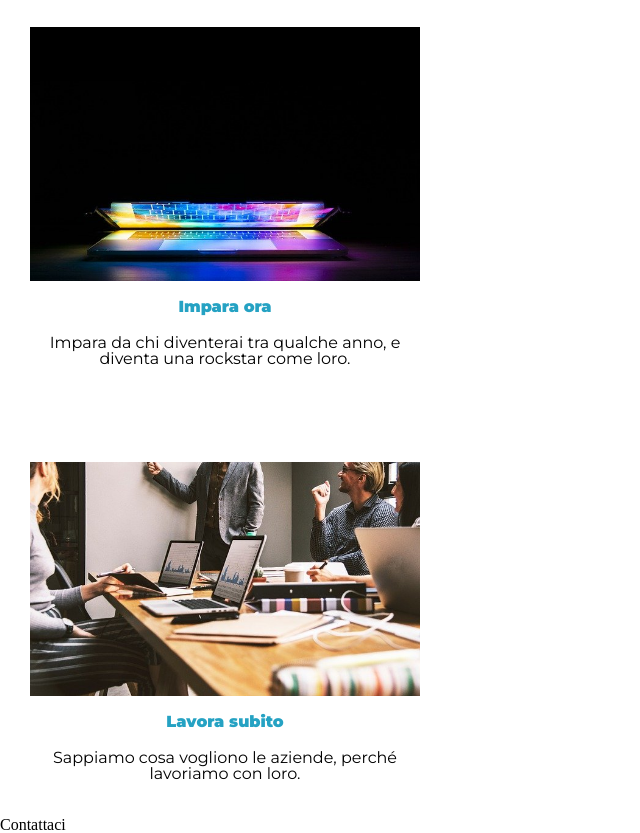
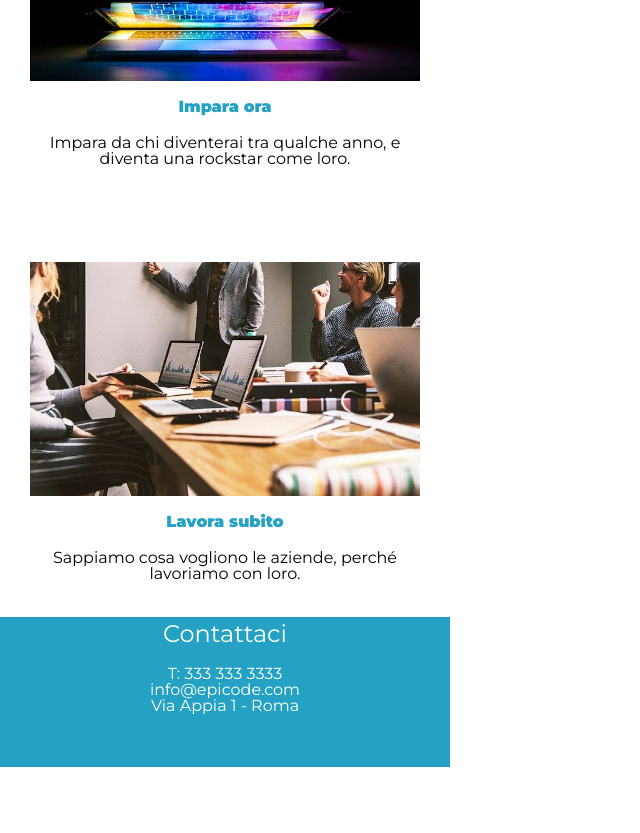
Before and after one commit to angelolaera/U1D4_progetto, a plain HTML site: page index.html in a window 1280 px wide. Shown: the part 2346-3179 px from the top of the page, without its empty margins (0-640 px from the left). After the commit the page ends 3113 px from the top, so only its background shows below. Drawn offline with Linux system fonts and the light colour scheme.

Commit message:
U1D4
Terza modifica

```diff
--- a/S1-L5/Esercizio/css/style.css
+++ b/S1-L5/Esercizio/css/style.css
@@ -12,7 +12,7 @@ header {
   text-align: center;
   background: url(../images/banner.jpg) no-repeat fixed center center;
   width: 450px;
-  height: 500px;
+  height: 300px;
   margin: 0 auto;
 }
 
@@ -161,3 +161,28 @@ width: 100%;
     padding: 5px;
 
 }
+
+footer {
+background-color:#25a2c3;
+color: white;
+text-align: center;
+height: 150px;
+}
+
+footer h2 {
+    font-family: "Montserrat", sans-serif;
+    font-optical-sizing: auto;
+    font-weight: 400;
+    font-style: normal;
+    padding: 5px;
+    font-size: 1.5em;
+    margin-bottom: 15px;
+}
+
+footer p {
+    font-family: "Montserrat", sans-serif;
+    font-optical-sizing: auto;
+    font-weight: 400;
+    font-style: normal;
+
+}
--- a/index.html
+++ b/index.html
@@ -78,6 +78,9 @@
     <footer>
       <div>
         <h2>Contattaci</h2>
+        <p>T: 333 333 3333</p>
+        <p>info@epicode.com</p>
+        <p>Via Appia 1 - Roma</p>
       </div>
     </footer>
   </body>
```
